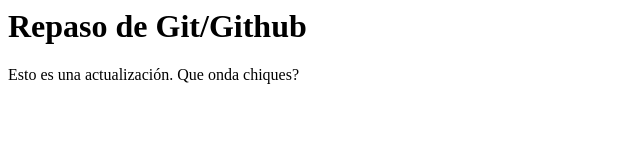
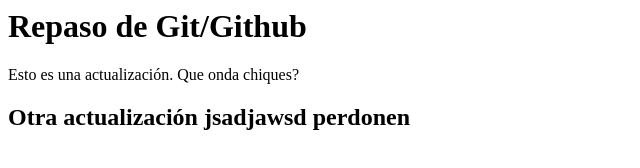
Before and after one commit to Tomisuarez11/Repaso-de-GIT, a plain HTML site: page index.html in a window 1280 px wide. Shown: the whole page, without its empty margins (0-640 px from the left). Drawn offline with Linux system fonts and the light colour scheme.

Commit message:
Agregué un titulo más

```diff
--- a/index.html
+++ b/index.html
@@ -3,5 +3,6 @@
     <body>
         <h1>Repaso de Git/Github</h1>
         <p>Esto es una actualización. Que onda chiques?</p>
+        <h2>Otra actualización jsadjawsd perdonen</h2>
     </body>
 </html>
```
